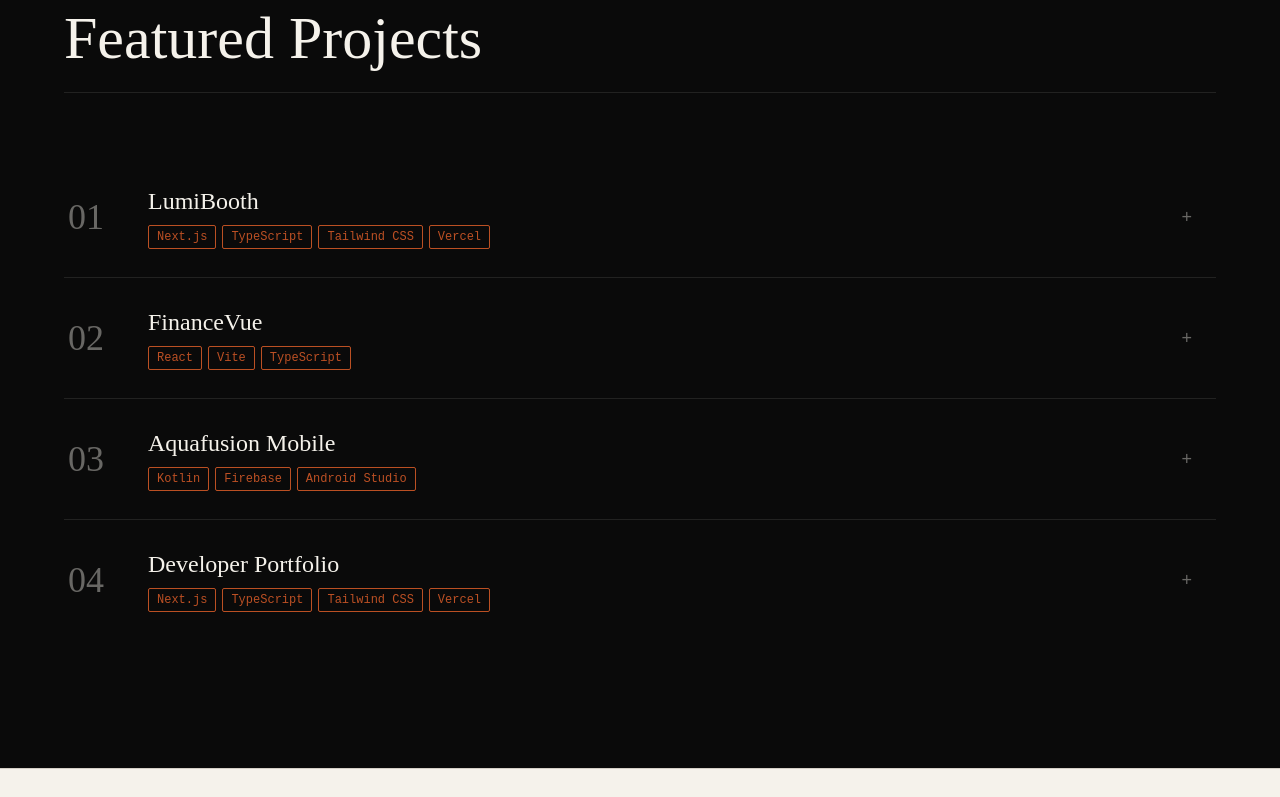
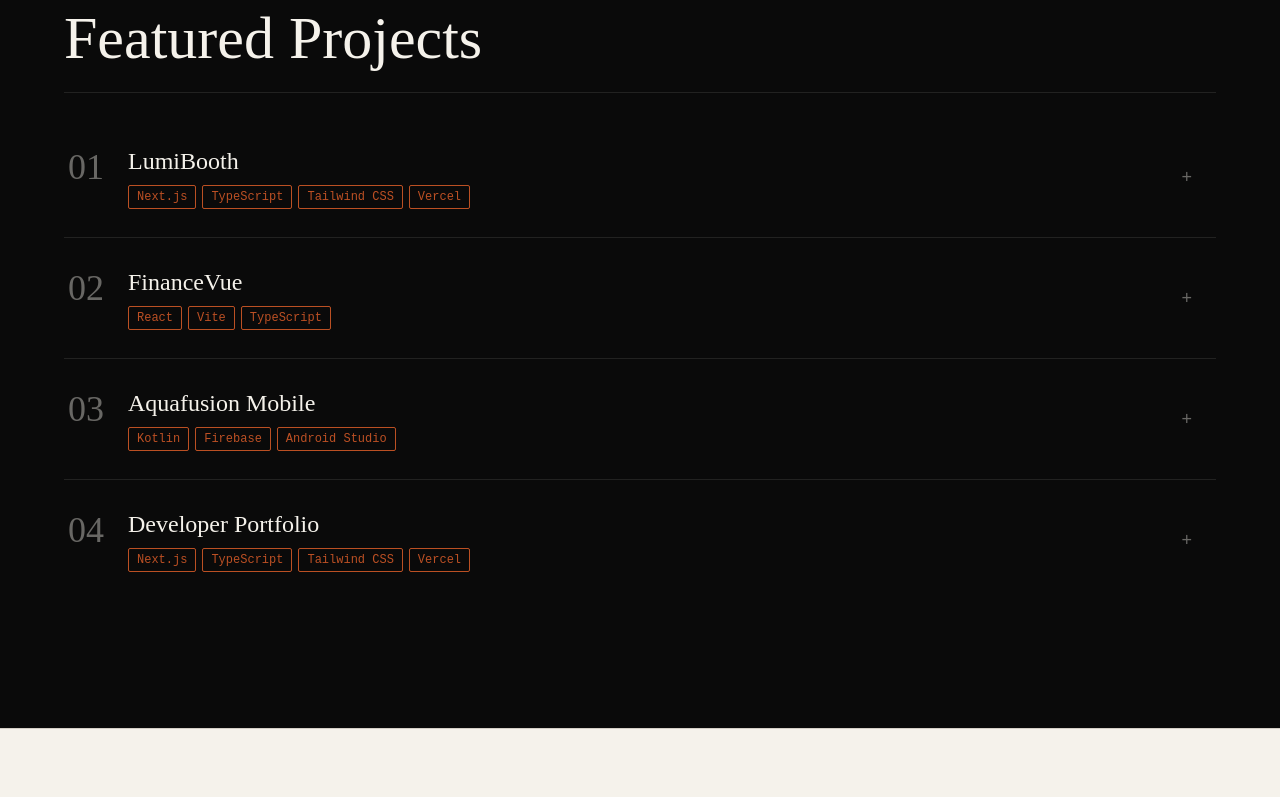
Before and after one commit to janinevallente/janinevallente-portfolio, a Next.js app: page / in a window 1280 px wide. Shown: the part 2602-3399 px from the top of the page. Built offline with nearby package versions, Linux system fonts and the light colour scheme.

Commit message:
enh: adjust spacing in projects section

```diff
--- a/src/components/sections/Projects.tsx
+++ b/src/components/sections/Projects.tsx
@@ -8,7 +8,7 @@
     <section id="projects" className="py-32 px-6 bg-ink text-paper">
       <div className="max-w-6xl mx-auto">
         {/* Section header */}
-        <div className="mb-16 pb-6 border-b border-paper/10">
+        <div className="mb-6 pb-6 border-b border-paper/10">
           <p className="font-mono text-xs text-muted tracking-widest uppercase mb-2">04 / Projects</p>
           <h2 className="font-display text-5xl md:text-6xl text-paper">Featured Projects</h2>
         </div>
--- a/src/components/ui/ProjectAccordion.tsx
+++ b/src/components/ui/ProjectAccordion.tsx
@@ -17,9 +17,12 @@
             >
                 <div className="flex items-center gap-6 py-6 md:py-7 px-1 transition-colors duration-200 hover:bg-paper/5">
                     {/* Number */}
-                    <span className="font-display text-3xl md:text-4xl text-paper/40 w-14 shrink-0 select-none">
-                        {project.id}
-                    </span>
+                    <div>
+                        <span className="font-display text-3xl md:text-4xl text-paper/40 w-14 shrink-0 select-none">
+                            {project.id}
+                        </span>
+                        <div className="my-5 mb-10 md:mb-2" />
+                    </div>
 
                     {/* Title + tags */}
                     <div className="flex-1 min-w-0">
```
